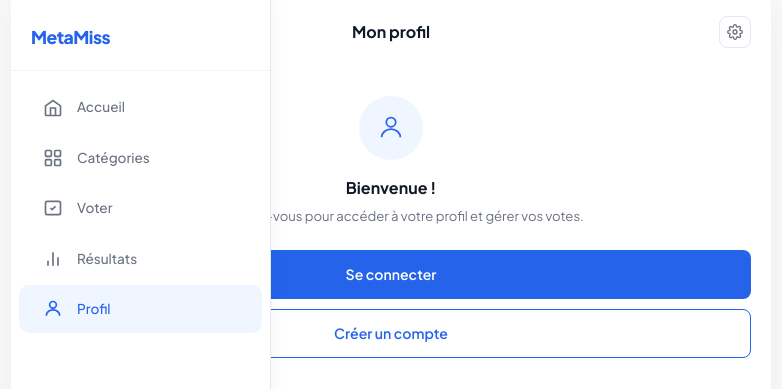
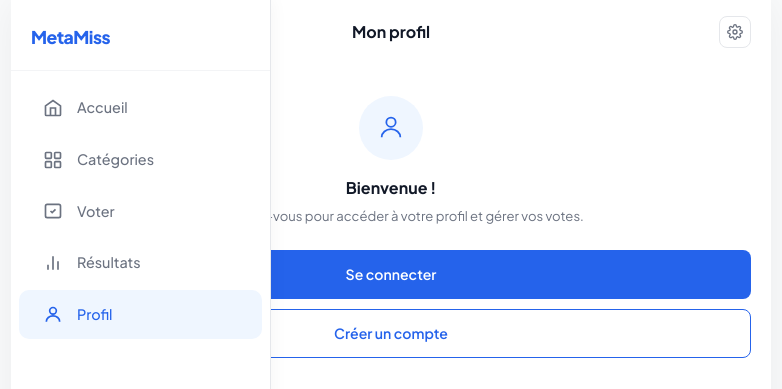
Before and after one commit to klara007dj/meta-miss-master, a Next.js app in the folder frontend/: page /profile in a window 1280 px wide. Shown: the top 389 px of the page, without its empty margins (249-1031 px from the left). Built offline with nearby package versions, Linux system fonts and the light colour scheme.

Commit message:
Simplify label rendering in BottomNav
Removed the span element wrapping the label in the BottomNav component.

```diff
--- a/frontend/src/components/layout/BottomNav.tsx
+++ b/frontend/src/components/layout/BottomNav.tsx
@@ -68,7 +68,7 @@ export default function BottomNav() {
         return (
           <Link key={href} href={href} className={`nav-item${active ? " active" : ""}`}>
             {icon(active)}
-            <span className="nav-label">{label}</span>
+            {label}
           </Link>
         );
       })}
```
